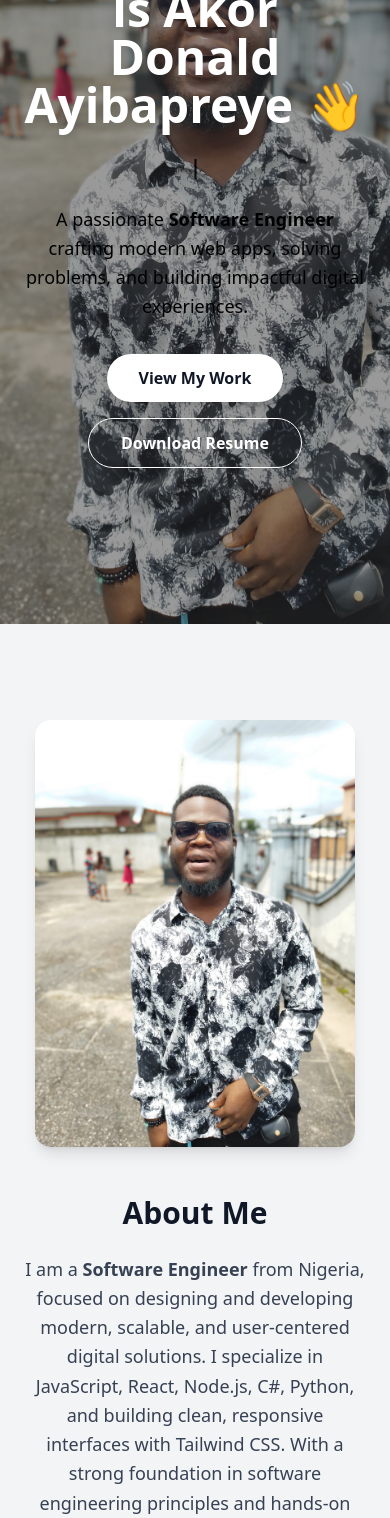
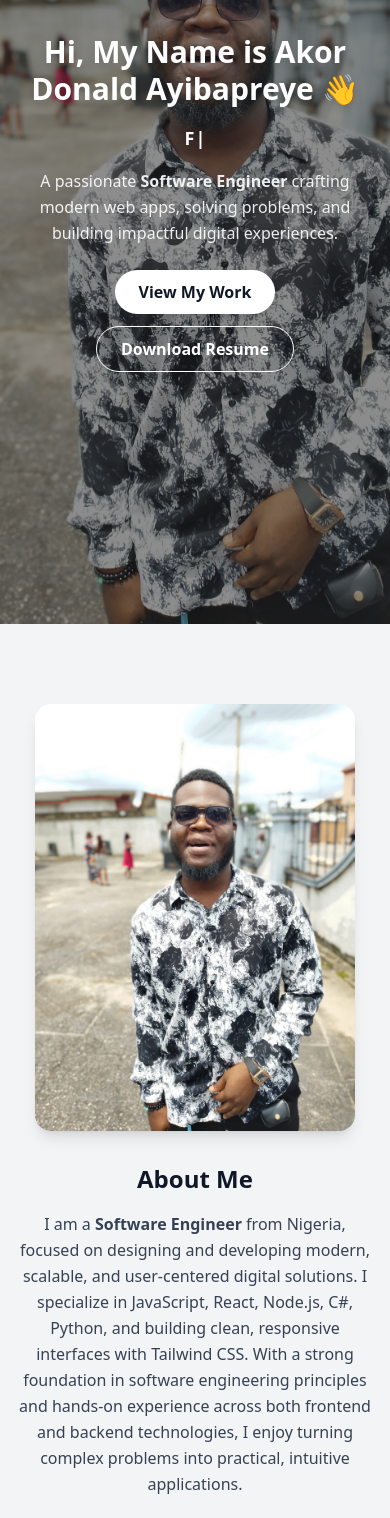
Before and after one commit to akordonald15-hue/DTECH-frontend, a React (Vite) app: page / in a window 390 px wide. Shown: the part 220-1738 px from the top of the page. Built offline with nearby package versions, Linux system fonts and the light colour scheme; no server answers.

Commit message:
screen adjustments

```diff
--- a/src/App.jsx
+++ b/src/App.jsx
@@ -24,13 +24,14 @@ function Navbar() {
 
   return (
     <nav className="fixed top-0 left-0 w-full z-50 bg-gray-900/80 backdrop-blur-md shadow-lg">
-      <div className="max-w-6xl mx-auto px-4 flex justify-between items-center h-16">
+      <div className="max-w-6xl mx-auto px-4 sm:px-6 flex justify-between items-center h-16">
         <a
           href="#home"
           className="text-2xl font-extrabold text-white hover:text-gray-300 tracking-wide transition"
         >
           DTECH
         </a>
+
         <div className="hidden md:flex space-x-8">
           {links.map((link) => (
             <a
@@ -42,7 +43,9 @@ function Navbar() {
             </a>
           ))}
         </div>
+
         <button
+          aria-label="Toggle menu"
           className="md:hidden text-gray-300"
           onClick={() => setOpen(!open)}
         >
@@ -50,18 +53,21 @@ function Navbar() {
         </button>
       </div>
 
+      {/* Mobile menu (absolute, below nav) */}
       {open && (
-        <div className="md:hidden bg-gray-900/95 shadow-md">
+        <div className="md:hidden absolute top-16 left-0 w-full bg-gray-900/95 shadow-md z-40">
+          <div className="px-2 py-2">
             {links.map((link) => (
               <a
                 key={link.name}
                 href={link.href}
-              className="block px-4 py-3 text-gray-300 hover:bg-gray-800 hover:text-white transition"
+                className="block px-4 py-3 text-gray-300 hover:bg-gray-800 hover:text-white rounded-md transition"
                 onClick={() => setOpen(false)}
               >
                 {link.name}
               </a>
             ))}
+          </div>
         </div>
       )}
     </nav>
@@ -87,7 +93,7 @@ function Hero() {
   return (
     <section
       id="home"
-      className="relative h-screen flex items-center justify-center text-white overflow-hidden"
+      className="relative min-h-screen flex items-center justify-center text-white overflow-hidden"
     >
       {/* Background slideshow */}
       <AnimatePresence mode="wait">
@@ -95,7 +101,7 @@ function Hero() {
           key={images[index]}
           src={images[index]}
           alt={`Donald ${index + 1}`}
-          className="absolute inset-0 w-full h-full object-cover"
+          className="absolute inset-0 w-full h-full object-cover object-center"
           initial={{ opacity: 0, scale: 1.08 }}
           animate={{ opacity: 0.9, scale: 1 }}
           exit={{ opacity: 0, scale: 1.08 }}
@@ -104,19 +110,21 @@ function Hero() {
       </AnimatePresence>
 
       {/* Overlay */}
-      <div className="absolute inset-0 bg-black/40"></div>
+      <div className="absolute inset-0 bg-black/45"></div>
 
       {/* Hero text */}
       <motion.div
-        className="relative text-center z-10 px-6"
+        className="relative text-center z-10 px-6 w-full"
         initial={{ opacity: 0, y: 40 }}
         animate={{ opacity: 1, y: 0 }}
         transition={{ duration: 1.2 }}
       >
-        <h1 className="text-5xl md:text-6xl font-extrabold mb-6 drop-shadow-lg">
+        <div className="max-w-3xl mx-auto">
+          <h1 className="text-3xl sm:text-4xl md:text-6xl font-extrabold mb-4 drop-shadow-lg leading-tight">
             Hi, My Name is Akor Donald Ayibapreye 👋
           </h1>
-        <div className="text-xl md:text-2xl font-bold text-black mb-6">
+
+          <div className="text-lg sm:text-xl md:text-2xl font-bold text-white mb-4">
             <Typewriter
               options={{
                 strings: [
@@ -131,18 +139,19 @@ function Hero() {
                 deleteSpeed: 20,
               }}
             />
+          </div>
 
-        </div>
-        <p className="text-lg md:text-xl max-w-2xl mx-auto mb-8 text-black leading-relaxed">
+          <p className="text-base sm:text-lg md:text-xl max-w-2xl mx-auto mb-6 text-white/90 leading-relaxed">
             A passionate <span className="font-bold">Software Engineer</span>{" "}
             crafting modern web apps, solving problems, and building impactful
             digital experiences.
           </p>
-        <div className="flex flex-col md:flex-row items-center justify-center gap-4">
+
+          <div className="flex flex-col sm:flex-row items-center justify-center gap-3 sm:gap-4">
             {/* View My Work */}
             <a
               href="#projects"
-      className="bg-white text-gray-900 px-8 py-3 rounded-full font-semibold shadow-lg hover:bg-gray-200 transition"
+              className="bg-white text-gray-900 px-6 sm:px-8 py-2.5 rounded-full font-semibold shadow-lg hover:bg-gray-200 transition"
             >
               View My Work
             </a>
@@ -151,10 +160,11 @@ function Hero() {
             <a
               href="/resume.pdf"
               download="Akor-Donald-Resume.pdf"
-      className="bg-transparent border border-white px-8 py-3 rounded-full font-semibold text-white hover:bg-white hover:text-gray-900 transition"
+              className="bg-transparent border border-white px-6 sm:px-8 py-2.5 rounded-full font-semibold text-white hover:bg-white hover:text-gray-900 transition"
             >
               Download Resume
             </a>
+          </div>
         </div>
       </motion.div>
     </section>
@@ -162,12 +172,11 @@ function Hero() {
 }
 
 // -------------------- About --------------------
-// -------------------- About --------------------
 function About() {
   return (
-    <section id="about" className="py-24 bg-gray-100 text-gray-900">
+    <section id="about" className="py-20 sm:py-24 bg-gray-100 text-gray-900">
       <motion.div
-        className="max-w-6xl mx-auto px-6 flex flex-col md:flex-row items-center md:items-start gap-12"
+        className="max-w-6xl mx-auto px-4 sm:px-6 flex flex-col md:flex-row items-center md:items-start gap-8 sm:gap-12"
         initial={{ opacity: 0, y: 40 }}
         whileInView={{ opacity: 1, y: 0 }}
         transition={{ duration: 1 }}
@@ -183,7 +192,7 @@ function About() {
           <img
             src="/images/donald1.webp"
             alt="Donald"
-            className="rounded-2xl shadow-lg w-80 md:w-full object-cover"
+            className="rounded-2xl shadow-lg w-full max-w-xs sm:max-w-sm md:max-w-none object-cover"
           />
         </motion.div>
 
@@ -194,20 +203,20 @@ function About() {
           whileInView={{ opacity: 1, x: 0 }}
           transition={{ duration: 1 }}
         >
-          <h2 className="text-3xl font-bold mb-6">About Me</h2>
-          <p className="text-gray-700 leading-relaxed text-lg mb-6">
+          <h2 className="text-2xl sm:text-3xl font-bold mb-4">About Me</h2>
+          <p className="text-base sm:text-lg text-gray-700 leading-relaxed mb-4">
             I am a <span className="font-semibold">Software Engineer </span>
             from Nigeria, focused on designing and developing modern, scalable, and user-centered digital solutions. I specialize in JavaScript, React, Node.js, C#, Python, and building clean, responsive interfaces with Tailwind CSS.
-With a strong foundation in software engineering principles and hands-on experience across both frontend and backend technologies, I enjoy turning complex problems into practical, intuitive applications.          </p>
-          <p className="text-gray-700 leading-relaxed text-lg mb-6">
-            Currently a <span className="font-semibold"> first-class student</span>
-            with a CGPA of 4.7 🎓.where my academic journey has strengthened my analytical thinking, engineering discipline, and approach to building reliable systems.
-I have worked on diverse projects from full restaurant management platforms to engineering tools like oil production calculators  all driven by a commitment to efficiency, clarity, and real-world impact.
-I am constantly learning, improving, and exploring new technologies to become a world-class engineer who builds software that truly makes a difference.
+            With a strong foundation in software engineering principles and hands-on experience across both frontend and backend technologies, I enjoy turning complex problems into practical, intuitive applications.
           </p>
+
+          <p className="text-base sm:text-lg text-gray-700 leading-relaxed mb-4">
+            Currently a <span className="font-semibold">first-class student</span> with a CGPA of 4.7 🎓. My academic journey has strengthened my analytical thinking, engineering discipline, and approach to building reliable systems. I have worked on diverse projects from full restaurant management platforms to engineering tools like oil production calculators — all driven by a commitment to efficiency, clarity, and real-world impact.
+          </p>
+
           <a
             href="#projects"
-            className="inline-block mt-4 bg-gray-900 text-white px-6 py-3 rounded-lg font-semibold shadow hover:bg-gray-700 transition"
+            className="inline-block mt-2 bg-gray-900 text-white px-4 sm:px-6 py-2 rounded-lg font-semibold shadow hover:bg-gray-700 transition"
           >
             View My Work
           </a>
@@ -272,21 +281,21 @@ function Skills() {
   ];
 
   return (
-    <section id="skills" className="py-24 bg-white text-gray-900">
+    <section id="skills" className="py-20 bg-white text-gray-900">
       <motion.div
-        className="max-w-6xl mx-auto px-6 text-center"
+        className="max-w-6xl mx-auto px-4 sm:px-6 text-center"
         initial={{ opacity: 0, y: 40 }}
         whileInView={{ opacity: 1, y: 0 }}
         transition={{ duration: 1 }}
         viewport={{ once: true }}
       >
-        <h2 className="text-3xl font-bold mb-12">Skills</h2>
-        <div className="grid grid-cols-2 md:grid-cols-5 gap-10">
+        <h2 className="text-2xl sm:text-3xl font-bold mb-8">Skills</h2>
+        <div className="grid grid-cols-2 sm:grid-cols-3 md:grid-cols-5 gap-6 md:gap-10">
           {skills.map((s, i) => (
             <motion.div
               key={i}
               className="p-6 rounded-xl bg-gray-100 shadow hover:shadow-2xl transition flex flex-col items-center justify-center"
-              whileHover={{ scale: 1.1 }}
+              whileHover={{ scale: 1.06 }}
             >
               {s.icon}
               <p className="font-semibold mt-3">{s.name}</p>
@@ -353,7 +362,6 @@ function Projects() {
         if (!cancelled) {
           if (arr.length > 0) setProjects(arr);
           else {
-
             setProjects(fallbackProjects);
           }
         }
@@ -374,17 +382,16 @@ function Projects() {
     };
   }, []);
 
-
   return (
-    <section id="projects" className="py-24 bg-gray-900 text-gray-100">
+    <section id="projects" className="py-20 bg-gray-900 text-gray-100">
       <motion.div
-        className="max-w-6xl mx-auto px-6"
+        className="max-w-6xl mx-auto px-4 sm:px-6"
         initial={{ opacity: 0, y: 40 }}
         whileInView={{ opacity: 1, y: 0 }}
         transition={{ duration: 1 }}
         viewport={{ once: true }}
       >
-        <h2 className="text-3xl font-bold text-center mb-8">Projects</h2>
+        <h2 className="text-2xl sm:text-3xl font-bold text-center mb-8">Projects</h2>
 
         {/* Loading */}
         {loading && (
@@ -393,25 +400,24 @@ function Projects() {
           </div>
         )}
 
-
         {/* Projects grid */}
         {!loading && projects.length === 0 && (
           <p className="text-center text-gray-400 py-8">No projects to show.</p>
         )}
 
-        <div className="grid md:grid-cols-3 gap-10">
+        <div className="grid grid-cols-1 sm:grid-cols-2 lg:grid-cols-3 gap-6 md:gap-10">
           {projects.map((p, i) => (
             <motion.div
               key={i}
               className="bg-gray-800 rounded-2xl shadow-lg overflow-hidden group"
-              whileHover={{ scale: 1.03 }}
+              whileHover={{ scale: 1.02 }}
             >
               {/* Image */}
               <div className="relative">
                 <img
                   src={p.img || "/images/placeholder.jpg"}
                   alt={p.title}
-                  className="w-full h-48 object-cover transition-transform duration-500 group-hover:scale-105"
+                  className="w-full h-40 sm:h-48 object-cover object-center transition-transform duration-500 group-hover:scale-105"
                 />
 
                 {/* Hover icons overlay */}
@@ -430,9 +436,9 @@ function Projects() {
               </div>
 
               {/* Text + visible buttons */}
-              <div className="p-6">
-                <h3 className="text-xl font-semibold mb-2">{p.title}</h3>
-                <p className="text-gray-300">{p.desc}</p>
+              <div className="p-4 sm:p-6">
+                <h3 className="text-lg sm:text-xl font-semibold mb-2">{p.title}</h3>
+                <p className="text-gray-300 text-sm sm:text-base">{p.desc}</p>
 
                 <div className="mt-4 flex flex-wrap gap-3">
                   {p.demo && p.demo !== "#" && (
@@ -440,7 +446,7 @@ function Projects() {
                       href={p.demo}
                       target="_blank"
                       rel="noopener noreferrer"
-                      className="inline-flex items-center gap-2 px-4 py-2 rounded-md bg-white text-gray-900 font-semibold hover:bg-gray-200 transition"
+                      className="inline-flex items-center gap-2 px-3 py-2 rounded-md bg-white text-gray-900 font-semibold hover:bg-gray-200 transition text-sm"
                     >
                       Live Demo <ExternalLink className="w-4 h-4" />
                     </a>
@@ -450,7 +456,7 @@ function Projects() {
                       href={p.github}
                       target="_blank"
                       rel="noopener noreferrer"
-                      className="inline-flex items-center gap-2 px-4 py-2 rounded-md border border-gray-700 text-gray-200 hover:bg-gray-800 transition"
+                      className="inline-flex items-center gap-2 px-3 py-2 rounded-md border border-gray-700 text-gray-200 hover:bg-gray-800 transition text-sm"
                     >
                       View Code <Github className="w-4 h-4" />
                     </a>
@@ -494,22 +500,22 @@ function Contact() {
   };
 
   return (
-    <section id="contact" className="py-24 bg-gradient-to-r from-gray-900 to-gray-700 text-white">
+    <section id="contact" className="py-20 bg-gradient-to-r from-gray-900 to-gray-700 text-white">
       <motion.div
-        className="max-w-3xl mx-auto text-center px-6"
+        className="max-w-xl sm:max-w-2xl mx-auto text-center px-4 sm:px-6"
         initial={{ opacity: 0, y: 40 }}
         whileInView={{ opacity: 1, y: 0 }}
         transition={{ duration: 1 }}
         viewport={{ once: true }}
       >
-        <h2 className="text-3xl font-bold mb-6">Get In Touch</h2>
-        <p className="mb-8 text-lg text-gray-200">
+        <h2 className="text-2xl sm:text-3xl font-bold mb-4">Get In Touch</h2>
+        <p className="mb-6 text-lg text-gray-200">
           Have a project in mind or want to collaborate? Let’s connect.
         </p>
 
         <form
           onSubmit={handleSubmit}
-          className="bg-gray-800 rounded-2xl p-6 shadow-lg text-left"
+          className="bg-gray-800 rounded-2xl p-4 sm:p-6 shadow-lg text-left"
         >
           <input
             type="text"
@@ -554,12 +560,11 @@ function Contact() {
   );
 }
 
-
 // -------------------- Footer --------------------
 function Footer() {
   return (
     <footer className="bg-gray-900 text-gray-300 py-6">
-      <div className="max-w-6xl mx-auto px-6 flex flex-col md:flex-row justify-between items-center">
+      <div className="max-w-6xl mx-auto px-4 sm:px-6 flex flex-col md:flex-row justify-between items-center">
         <p className="text-sm">&copy; {new Date().getFullYear()} DONALD</p>
 
         <div className="flex space-x-6 mt-4 md:mt-0">
@@ -611,7 +616,6 @@ function Footer() {
   );
 }
 
-
 // -------------------- App --------------------
 function HomePage() {
   return (
```
Lines whose indentation alone changed are shown as unchanged.
